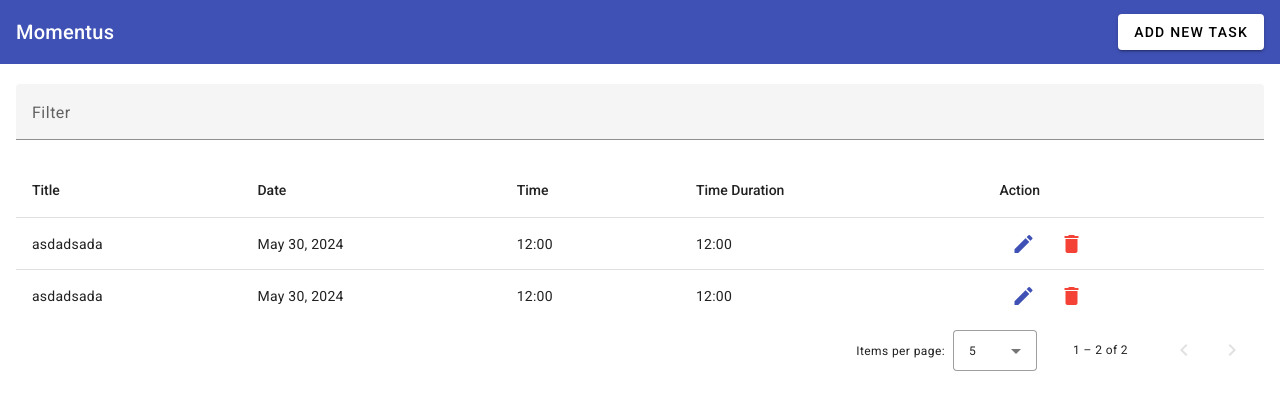
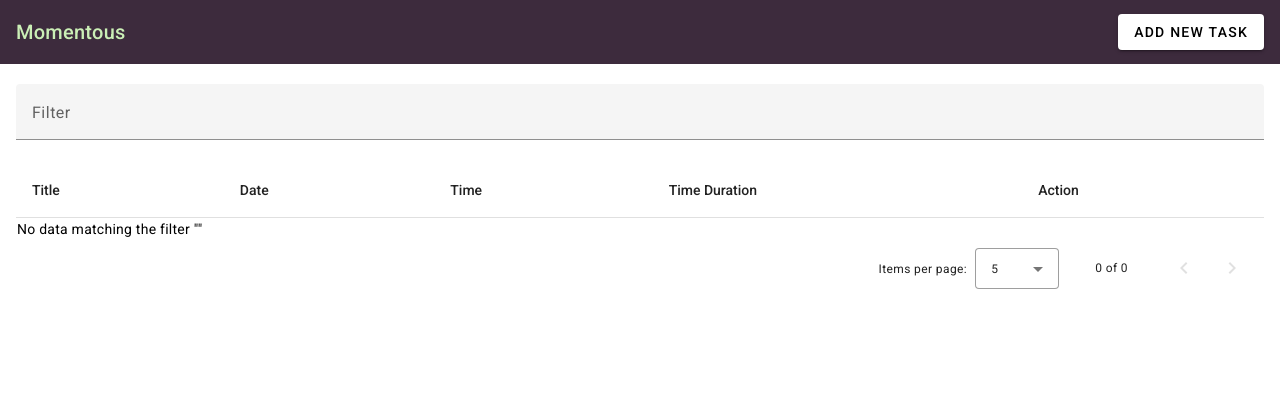
Before and after one commit to ErickFPrado/Momentous-App, an Angular app: page / in a window 1280 px wide. Shown: the top 410 px of the page. Built offline with nearby package versions, Linux system fonts and the light colour scheme; data requests are answered from the project's data file.

Commit message:
Style alteration

```diff
--- a/db.json
+++ b/db.json
@@ -1,20 +1,3 @@
 {
-  "tasks": [
-    {
-      "id": "632d",
-      "title": "asdadsada",
-      "description": "asdsasdad",
-      "date": "2024-05-30T03:00:00.000Z",
-      "time": "12:00",
-      "timeDuration": "12:00"
-    },
-    {
-      "id": "1c15",
-      "title": "asdadsada",
-      "description": "asdsasdad",
-      "date": "2024-05-30T03:00:00.000Z",
-      "time": "12:00",
-      "timeDuration": "12:00"
-    }
-  ]
+  "tasks": []
 }
--- a/src/app/app.component.css
+++ b/src/app/app.component.css
@@ -11,3 +11,15 @@
 mat-form-field {
     width: 100%;
 }
+
+.toolbar {
+    background-color: #3D2B3D;
+}
+
+.name-app {
+    color: #CBEFB6;
+}
+
+.success-button {
+    background-color: #CBEFB6;
+}
--- a/src/app/app.component.html
+++ b/src/app/app.component.html
@@ -1,5 +1,5 @@
-<mat-toolbar color="primary">
-  <span>Momentus</span>
+<mat-toolbar class="toolbar">
+  <span class="name-app">Momentous</span>
   <span class="example-spacer"></span>
   <button mat-raised-button (click)="openAddEditTaskForm()">ADD NEW TASK</button>
 </mat-toolbar>
--- a/src/app/task-form/task-form.component.html
+++ b/src/app/task-form/task-form.component.html
@@ -37,8 +37,8 @@
         </mat-form-field>
     </div>
     <div mat-dialog-actions class="action">
-        <button mat-raised-button type="button" [mat-dialog-close]="false">Close</button>
-        <button mat-raised-button color="primary" type="submit">{{data ? 'Uptade' : 'Save'}}</button>
+        <button mat-raised-button type="button" [mat-dialog-close]="false" class="warning-button">Close</button>
+        <button mat-raised-button color="primary" type="submit" class="primary-button">{{data ? 'Uptade' : 'Save'}}</button>
     </div>
     </div>
 </form>
```
